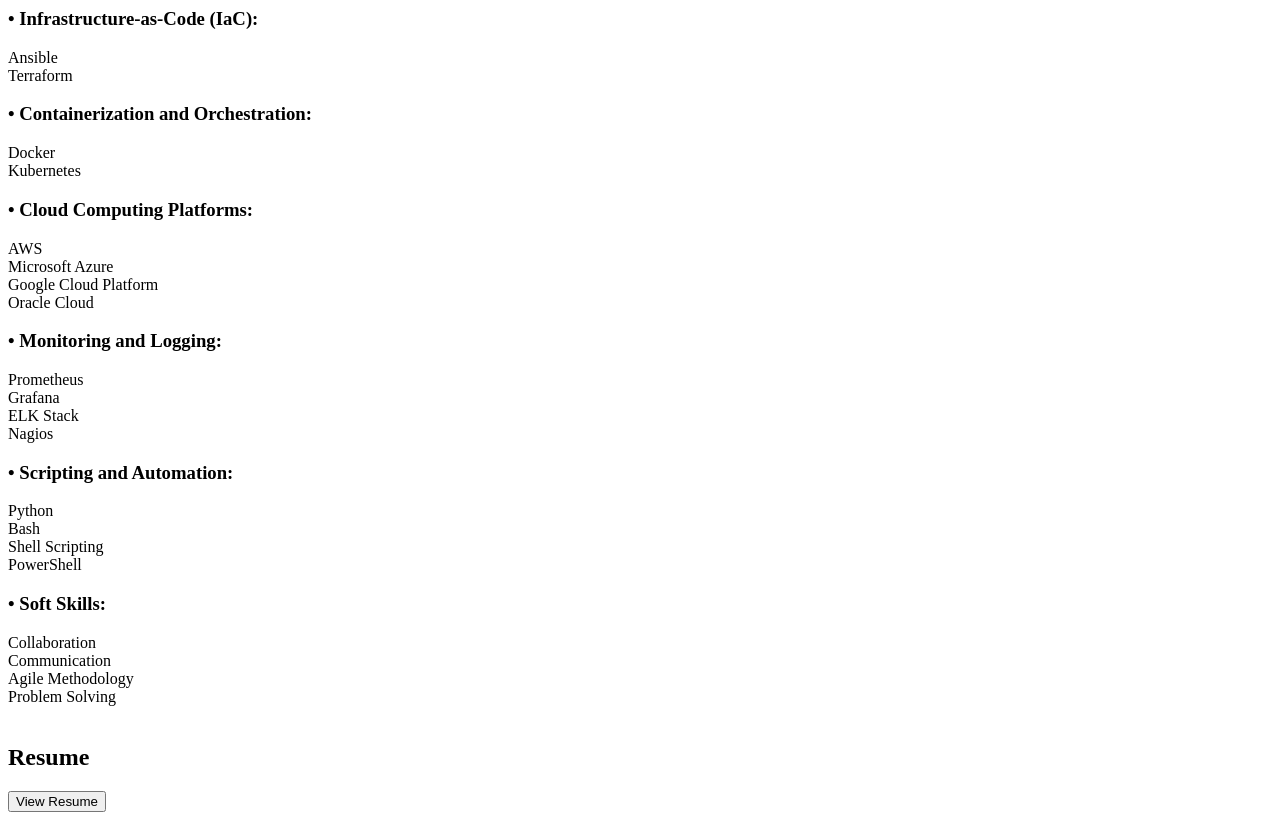
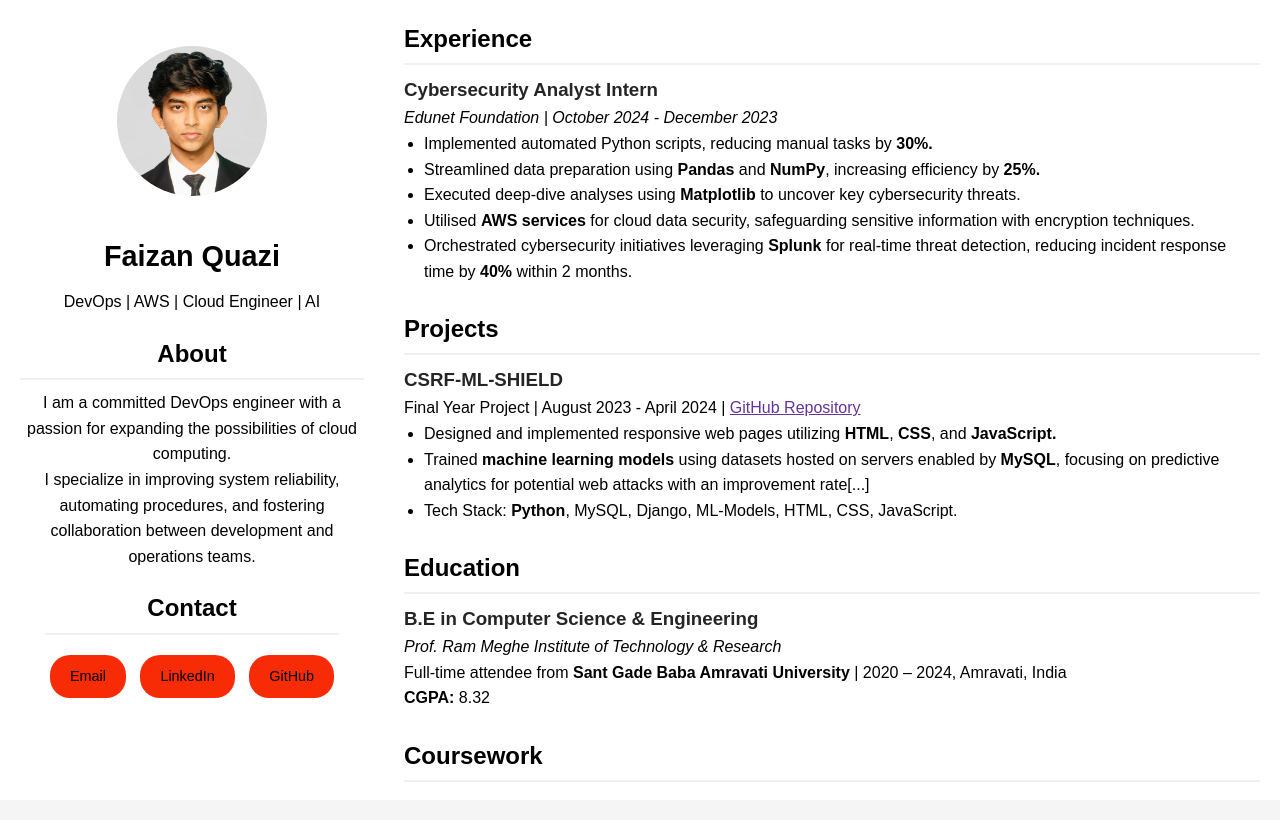
Before and after one commit to fxizxn/Resume-website-, a plain HTML site: page index.html in a window 1280 px wide. Drawn offline with Linux system fonts and the light colour scheme.

Commit message:
Update index.html

```diff
--- a/index.html
+++ b/index.html
@@ -1,3 +1,119 @@
+<!DOCTYPE html>
+<html lang="en">
+<head>
+  <meta charset="UTF-8">
+  <meta name="viewport" content="width=1024"> <!-- Added this line -->
+  <title>Faizan Quazi | Resume</title>
+  <link rel="stylesheet" href="style.css">
+  <link rel="icon" href="images/icon.svg" type="image/svg+xml">
+
+</head>
+<body>
+  <div class="container">
+    <!-- Sidebar (Dark Section) -->
+    <aside class="sidebar">
+        <br>
+      <div class="profile-picture">
+        <img src="images/Profile Picture~2.jpg" alt="Faizan Quazi">
+      </div>
+      <h1>Faizan Quazi</h1>
+      <p class="tagline">DevOps | AWS | Cloud Engineer | AI</p>
+      <section class="about">
+        <h2>About</h2>
+        <p>I am a committed DevOps engineer with a passion for expanding the possibilities of cloud computing.</p>
+        <p>I specialize in improving system reliability, automating procedures, and fostering collaboration between development and operations teams.</p>
+      </section>
+      <section class="contact">
+        <h2>Contact</h2>
+        <a href="mailto:quazi.faizan14@gmail.com">Email</a>
+        <a href="https://www.linkedin.com/in/fxizxnquxzi" target="_blank">LinkedIn</a>
+        <a href="https://github.com/fxizxn" target="_blank">GitHub</a>
+      </section>
+    </aside>
+
+    <!-- Main Content (Scrollable White Section) -->
+    <main class="content">
+      <section class="experience">
+        <h2>Experience</h2>
+        <div>
+          <h3>Cybersecurity Analyst Intern</h3>
+          <p><em>Edunet Foundation | October 2024 - December 2023</em></p>
+          <ul>
+            <li>Implemented automated Python scripts, reducing manual tasks by <b>30%.</b></li>
+            <li>Streamlined data preparation using <b>Pandas</b> and <b>NumPy</b>, increasing efficiency by <b>25%.</b></li>
+            <li>Executed deep-dive analyses using <b>Matplotlib</b> to uncover key cybersecurity threats.</li>
+            <li>Utilised <b>AWS services</b> for cloud data security, safeguarding sensitive information with encryption techniques.</li>
+            <li>Orchestrated cybersecurity initiatives leveraging <b>Splunk</b> for real-time threat detection, reducing incident response time by <b>40%</b> within 2 months.</li>
+          </ul>
+        </div>
+      </section>
+
+      <section class="projects">
+        <br>
+        <h2>Projects</h2>
+        <div>
+          <h3>CSRF-ML-SHIELD</h3>
+          <p>Final Year Project | August 2023 - April 2024 | <a href="https://github.com/fxizxn/CSRF-ML-SHEILD" target="_blank"><u>GitHub Repository</u></a></p>
+          <ul>
+            <li>Designed and implemented responsive web pages utilizing <b>HTML</b>, <b>CSS</b>, and <b>JavaScript.</b></li>
+            <li>Trained <b>machine learning models</b> using datasets hosted on servers enabled by <b>MySQL</b>, focusing on predictive analytics for potential web attacks with an improvement rate[...]
+            <li>Tech Stack: <b>Python</b>, MySQL, Django, ML-Models, HTML, CSS, JavaScript.</li>
+          </ul>
+        </div>
+      </section>
+
+      <section class="education">
+        <br>
+        <h2>Education</h2>
+        <div>
+        <h3>B.E in Computer Science & Engineering</h3>
+            <p><em>Prof. Ram Meghe Institute of Technology & Research</em></p>
+            <p>Full-time attendee from <b>Sant Gade Baba Amravati University</b> | 2020 – 2024, Amravati, India</p>
+            <p><b>CGPA:</b> 8.32</p>
+            </div>
+      </section>
+
+      <section class="coursework">
+        <br>
+        <h2>Coursework</h2>
+        <div>
+        <h3>Docker: Containerization for Modern Development</h3>
+        <span><a href="https://codedamn.com/certificate/verify/c44a43bdaa6c4bfa60756f066e2a4112c79e5cae" target="_blank"><u>Show Credentials ↗</u></a></span>
+        <ul>
+          <li>Docker: Containerization for Modern Development</li>
+          <li>Learned to manage Docker networks and multi-container applications.</li>
+          <li>Gained hands-on experience in using Docker CLI, Dockerfiles, and container lifecycle management.</li>
+        </ul>
+        <br>
+        <h3>Google: Professional Cybersecurity Certificate</h3>
+        <span><a href="https://coursera.org/share/be5fd9a1bc5fb8b66544fec0cb9dc4fa" target="_blank"><u>Show Credentials ↗</u></a></span>
+        <ul>
+            <li>Proficient in key tools like Linux, SQL, and Python, enabling the automation of cybersecurity tasks and efficient threat detection and response.</li>
+            <li>Gained expertise in foundational cybersecurity principles, including identifying assets, assessing threats, and managing vulnerabilities to safeguard systems effectively.</li>
+            <li>Acquired hands-on experience in network security, incident response, and risk management, aligning with industry standards to excel in cybersecurity roles.</li>
+        </ul>
+        <br>
+        <h3>Naresh IT: DevOps Training (ongoing)</h3>
+        <ul>
+            <li>Acquired practical skills in CI/CD pipelines, version control systems, and containerization using tools like Git, Jenkins, Docker, and Kubernetes.</li>
+            <li>Learned to streamline development and operations workflows, emphasizing effective team collaboration and automation of repetitive tasks.</li>
+            <li>Built a strong foundation in cloud deployments, infrastructure-as-code (IaC), and monitoring systems, aligning with current DevOps practices in the industry.</li>
+        </ul>
+        </div>
+      </section>
+      <br>
+      <section class="skill">
+        <h2>Skills</h2>
+        <div class="skills-section">
+          <h3>• Version Control Systems (VCS):</h3>
+          <div class="pill">Git</div>
+          <div class="pill">GitHub</div>
+          <div class="pill">GitLab</div>
+
+          <h3>• Continuous Integration/Continuous Deployment (CI/CD):</h3>
+          <div class="pill">Jenkins</div>
+          <div class="pill">GitHub Action</div>
+          <div class="pill">Azure DevOps</div>
 
           <h3>• Infrastructure-as-Code (IaC):</h3>
           <div class="pill">Ansible</div>
@@ -43,8 +159,6 @@
           </a>
         </button>
       </section>
-
-
     </main>
   </div>
 </body>
```
